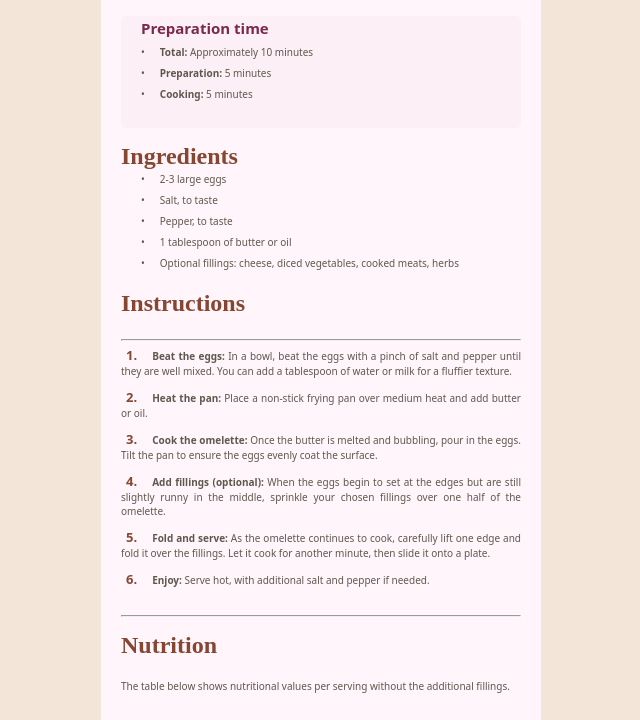
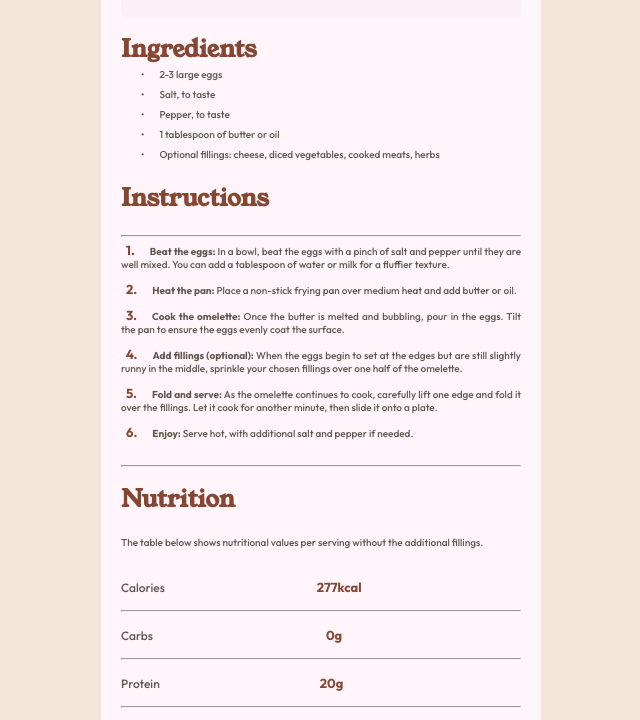
Before and after one commit to Paulo-Adriano/Pagina-de-receitas, a plain HTML site: page index.html in a window 1280 px wide. Shown: the part 372-1092 px from the top of the page, without its empty margins (319-959 px from the left). Drawn offline with Linux system fonts and the light colour scheme.

Commit message:
Ajeitando estrutura do codigo

```diff
--- a/estilos/style.css
+++ b/estilos/style.css
@@ -1,9 +1,4 @@
 @charset "UTF-8";
-
-* {
-    margin: 0px;
-    padding: 0px;
-}
 
 @import url('https://fonts.googleapis.com/css2?family=Young+Serif&display=swap');
 
@@ -17,17 +12,20 @@ body, main {
 body {
     background-color: var(--bege);
     font-family: "Outfit", system-ui;
-    height: 1400px;
+    height: 100;
 }
 
 main {
     height: 1200px;
     width: 400px;
+
     background-color: var(--branco-neve);
+
     position: absolute;
-    top: 82%;
+    top: 70%;
     left: 50%;
     transform: translate(-50%, -50%);
+    margin-bottom: 30px;
     padding: 20px;
     border-radius: 15px;
 }
```
